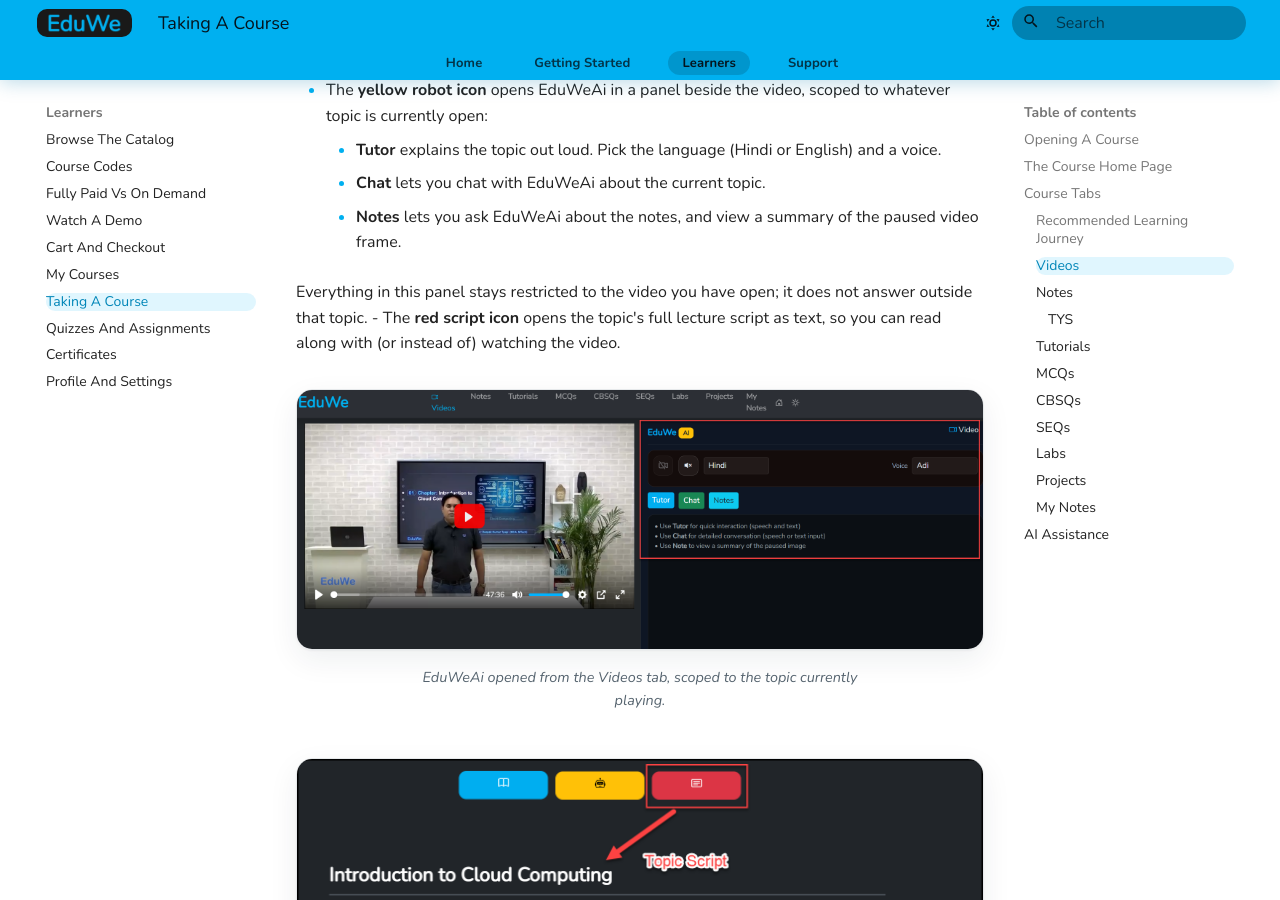
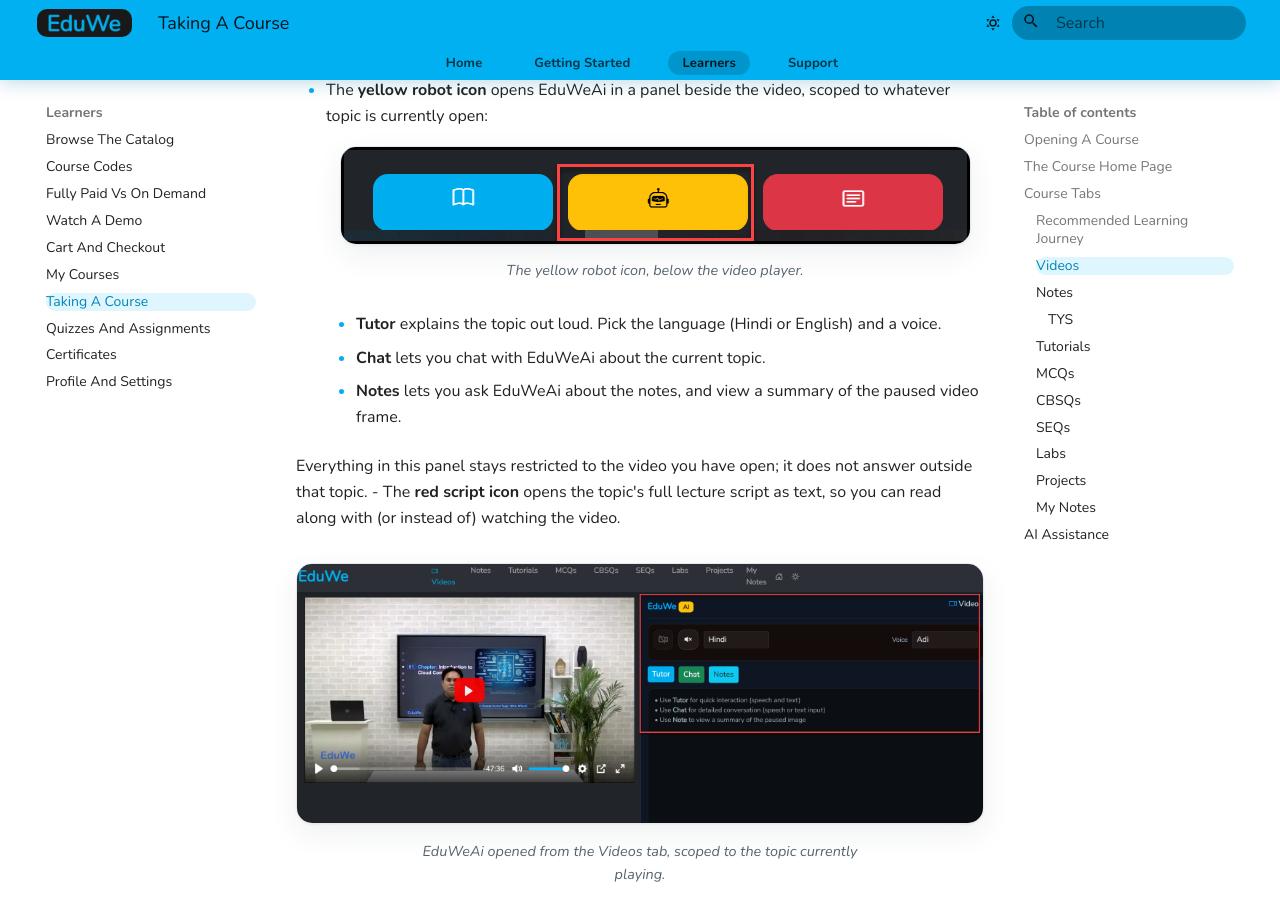
Before and after one commit to geitdeepak/EduWeIO_HelpDoc, an MkDocs documentation site: the page built from docs/learner/taking-a-course.md, in a window 1280 px wide and 900 px high, scrolled down 3517 px. Built offline with MkDocs 1.6.1 and Material for MkDocs 9.7.7, drawn with Linux system fonts in a browser that asks for light colours.

Commit message:
Add a screenshot for the yellow robot icon
A small figure pointing at the yellow robot icon among the three
buttons below the video player, right where the Videos tab bullet
explains it.

Co-Authored-By: Claude Sonnet 5 <noreply@anthropic.com>

```diff
--- a/docs/learner/taking-a-course.md
+++ b/docs/learner/taking-a-course.md
@@ -113,6 +113,12 @@ Below the player, three buttons let you switch views without leaving the topic:
 
 - The **blue book icon** opens that topic's notes right there, so you do not need to switch to the separate **Notes** tab to read them.
 - The **yellow robot icon** opens EduWeAi in a panel beside the video, scoped to whatever topic is currently open:
+
+    <figure markdown>
+      ![The three buttons below the video player, with the yellow robot icon in the middle outlined in red](../assets/images/course-home/course-home-19-yellow-robot-icon.png){ loading=lazy }
+      <figcaption>The yellow robot icon, below the video player.</figcaption>
+    </figure>
+
     - **Tutor** explains the topic out loud. Pick the language (Hindi or English) and a voice.
     - **Chat** lets you chat with EduWeAi about the current topic.
     - **Notes** lets you ask EduWeAi about the notes, and view a summary of the paused video frame.
```
Also changed, not shown: docs/assets/images/course-home/course-home-19-yellow-robot-icon.png (added).
